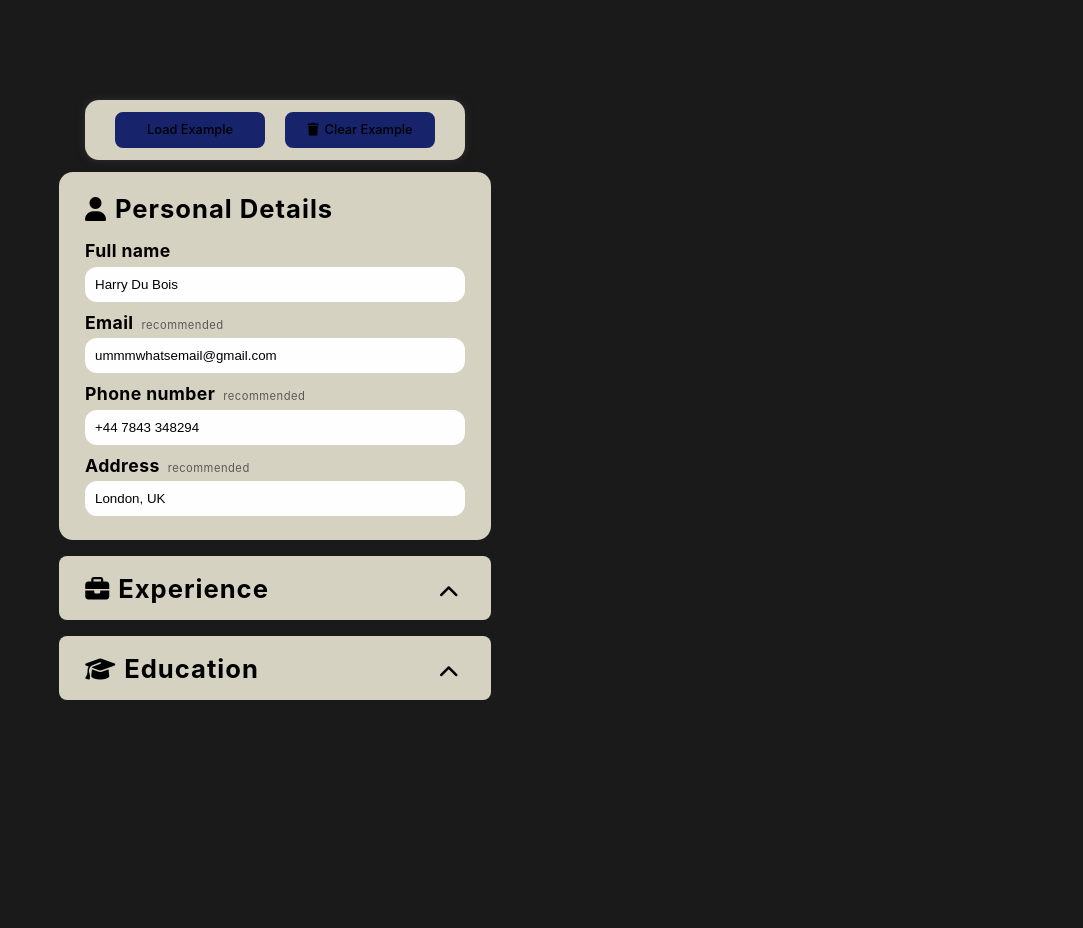
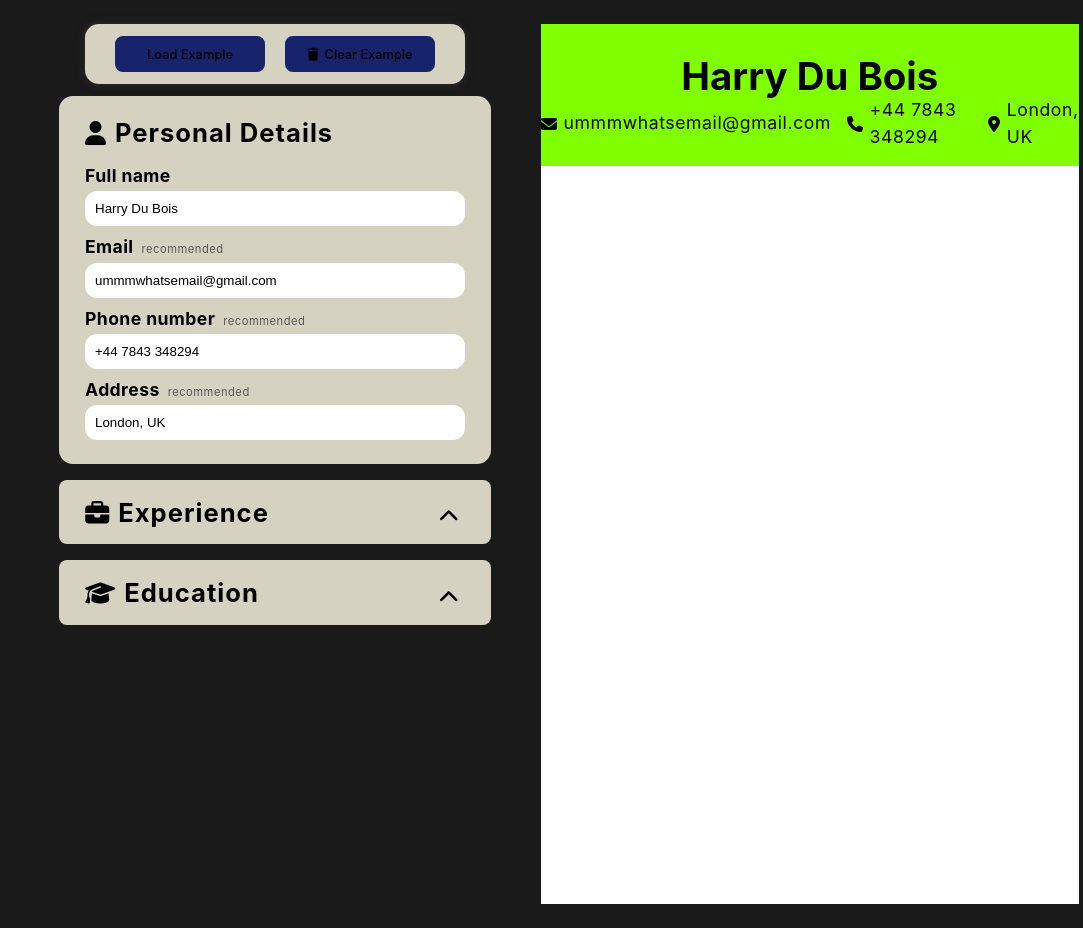
Before and after one commit to JHoldsworth23/cv-maker, a React (Vite) app: page / in a window 1280 px wide. Shown: the whole page, without its empty margins (197-1280 px from the left). Before the commit the page ends 800 px from the top, so only its background shows below. Built offline with nearby package versions, Linux system fonts and the light colour scheme.

Commit message:
add style for the personal section in the cv

```diff
--- a/src/App.jsx
+++ b/src/App.jsx
@@ -5,7 +5,7 @@ import ExampleLoader from './components/example-loader';
 import PersonalForm from './components/personal/personal-form';
 import ExperienceFormSection from './components/experience/experience-form-section';
 import EducationFormSection from './components/education/education-form-section';
-// import DisplayCV from './components/display-cv';
+import DisplayCV from './components/display-cv';
 import './styles/App.css';
 
 export default function App() {
@@ -150,9 +150,9 @@ export default function App() {
           />
         </div>
       </div>
-      {/* <div>
+      <div>
         <DisplayCV personal={personalInfo} sections={sections} />
-      </div> */}
+      </div>
     </>
   );
 }
--- a/src/styles/cv-display.css
+++ b/src/styles/cv-display.css
@@ -1,5 +1,5 @@
 .cv-display {
-    width: 38vw;
-    height: 100vh;
+    width: 42vw;
+    min-height: 110vh;
     background-color: #FEFEFE;
 }
--- a/src/styles/cv-personal-section.css
+++ b/src/styles/cv-personal-section.css
@@ -1,4 +1,33 @@
 .personal-section {
     color: black;
     background-color: chartreuse;
+    padding: 24px 0;
 }
+
+.name > h2 {
+    text-align: center;
+    margin: 0;
+    font-size: 2.4rem;
+}
+
+.contact-details {
+    width: 100%;
+    height: 36px;
+    display: flex;
+    justify-content: center;
+    gap: 16px;
+    margin: 0 auto;
+}
+
+.detail {
+    width: fit-content;
+    display: flex;
+    justify-content: space-evenly;
+    align-items: center;
+    gap: 6px;
+    letter-spacing: 0.6px;
+}
+
+.detail > p {
+    font-size: 1.1rem;
+}
```
